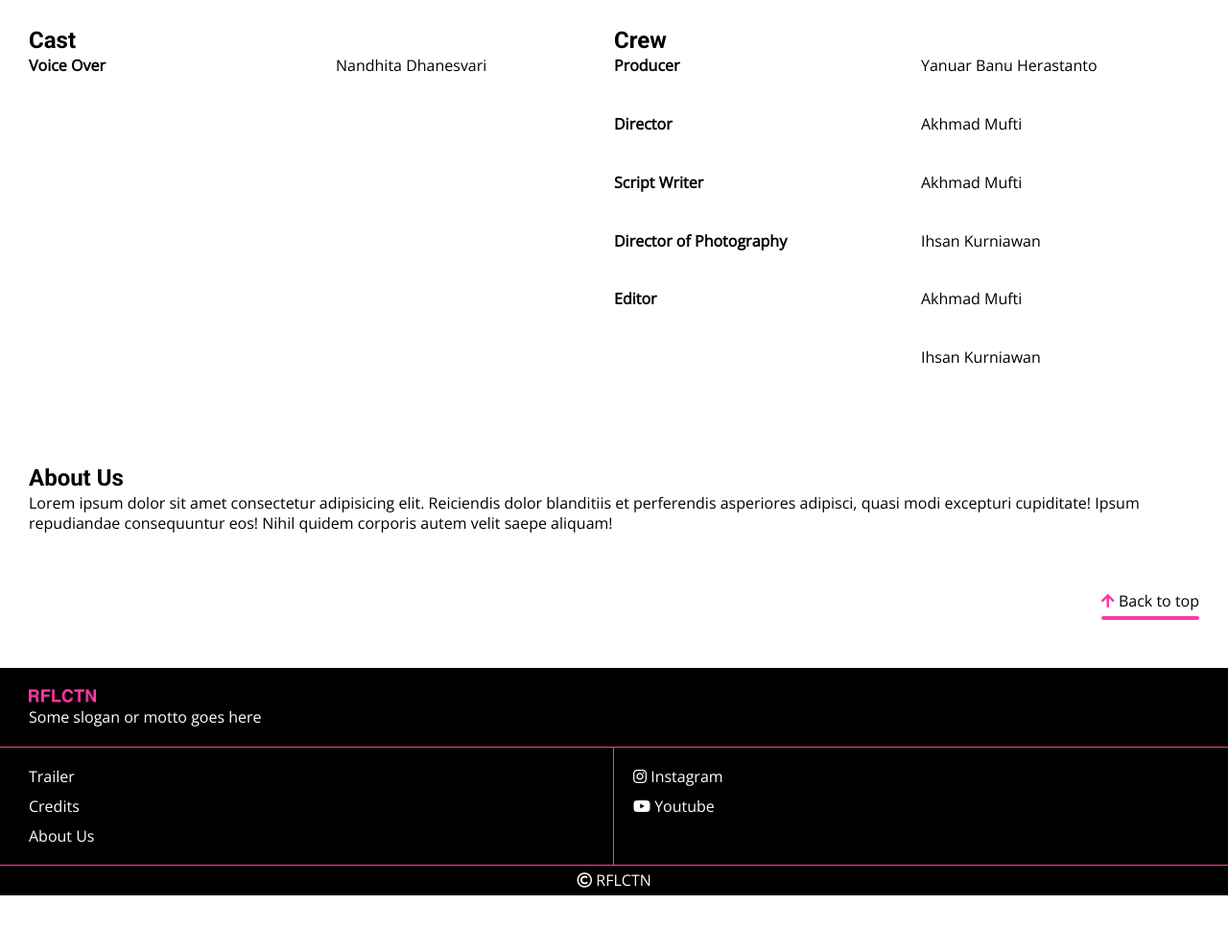
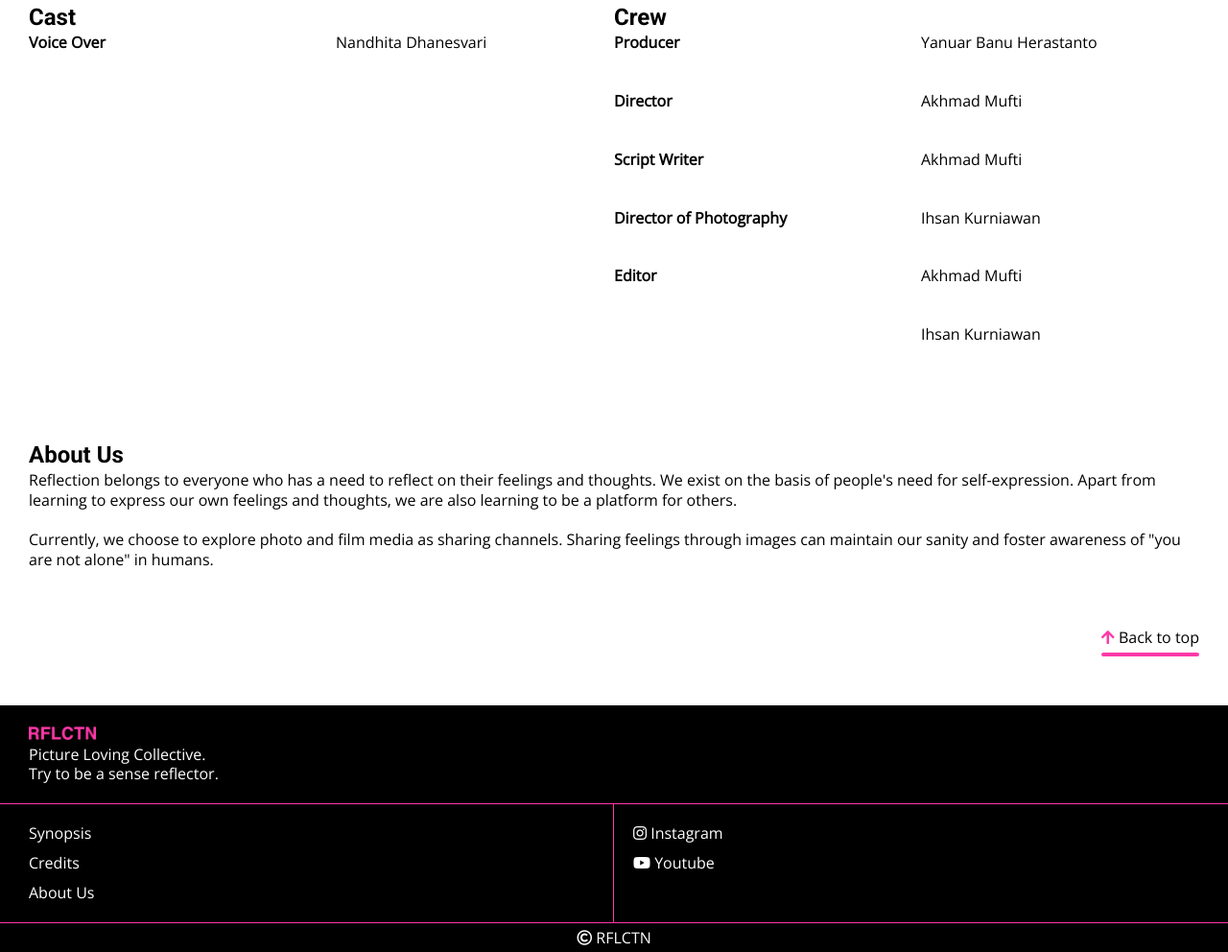
Before and after one commit to reflectionprogramme/reflectionprogramme.github.io, a plain HTML site: page index.html in a window 1280 px wide. Shown: the part 1520-2512 px from the top of the page at 96% size. Before the commit the page ends 2453 px from the top, so only its background shows below. Drawn offline with nearby package versions, Linux system fonts and the light colour scheme.

Commit message:
Changing hero text and footer slogan/motto

```diff
--- a/app/scss/_index.scss
+++ b/app/scss/_index.scss
@@ -1,7 +1,7 @@
 .hero {
   background-image: linear-gradient(rgba(0, 0, 0, 0.5), rgba(0, 0, 0, 0.5)),
-    url("/version-2/images/hero-image.png");
-  height: 91vh;
+    url("/images/hero-image.png");
+  height: 88vh;
   background-position: center;
   background-repeat: no-repeat;
   background-size: cover;
--- a/index.html
+++ b/index.html
@@ -53,7 +53,7 @@
 
         <!-- desktop menu -->
         <div class="nav__desktop hide-for-mobile">
-          <a href="#film">Trailer</a><a href="#credits">Credits</a
+          <a href="#synopsis">Synopsis</a><a href="#credits">Credits</a
           ><a href="#about">About Us</a>
         </div>
 
@@ -66,7 +66,7 @@
       <!-- Mobile navigation -->
       <div class="mobile hide-for-desktop" style="display: none">
         <ul>
-          <li><a href="#film">Trailer</a></li>
+          <li><a href="#synopsis">Synopsis</a></li>
           <li><a href="#credits">Credits</a></li>
           <li><a href="#about">About Us</a></li>
         </ul>
@@ -77,14 +77,14 @@
     <div data-aos="fade-in" data-aos-duration="1500">
       <div class="hero">
         <div class="hero__text">
-          <h2>Some Hero Heading</h2>
-          <h3>Some hero body</h3>
+          <h2>Picture Loving Collective</h2>
+          <h3>Try to be a sense reflector</h3>
         </div>
       </div>
     </div>
 
     <!-- Film description -->
-    <div id="film"></div>
+    <div id="synopsis"></div>
     <section class="film mt-xl">
       <div data-aos="fade-in" data-aos-duration="1500">
         <div class="film__desc">
@@ -166,10 +166,16 @@
       <div data-aos="fade-in" data-aos-duration="1500">
         <h1>About Us</h1>
         <p>
-          Lorem ipsum dolor sit amet consectetur adipisicing elit. Reiciendis
-          dolor blanditiis et perferendis asperiores adipisci, quasi modi
-          excepturi cupiditate! Ipsum repudiandae consequuntur eos! Nihil quidem
-          corporis autem velit saepe aliquam!
+          Reflection belongs to everyone who has a need to reflect on their
+          feelings and thoughts. We exist on the basis of people's need for
+          self-expression. Apart from learning to express our own feelings and
+          thoughts, we are also learning to be a platform for others.
+        </p>
+        <br />
+        <p>
+          Currently, we choose to explore photo and film media as sharing
+          channels. Sharing feelings through images can maintain our sanity and
+          foster awareness of "you are not alone" in humans.
         </p>
       </div>
     </section>
@@ -185,12 +191,13 @@
     <footer class="footer mt-xl">
       <div class="footer__logo">
         <a href="#"><img src="images/logo-rflctn-01.png" alt="logo" /></a>
-        <p>Some slogan or motto goes here</p>
+        <p>Picture Loving Collective.</p>
+        <p>Try to be a sense reflector.</p>
       </div>
 
       <div class="container">
         <div class="footer__sitemap">
-          <a href="#film">Trailer</a><a href="#credits">Credits</a
+          <a href="#synopsis">Synopsis</a><a href="#credits">Credits</a
           ><a href="#about">About Us</a>
         </div>
         <div class="footer__connect">
```
Also changed, not shown: dist/style.css, 1 other file.
